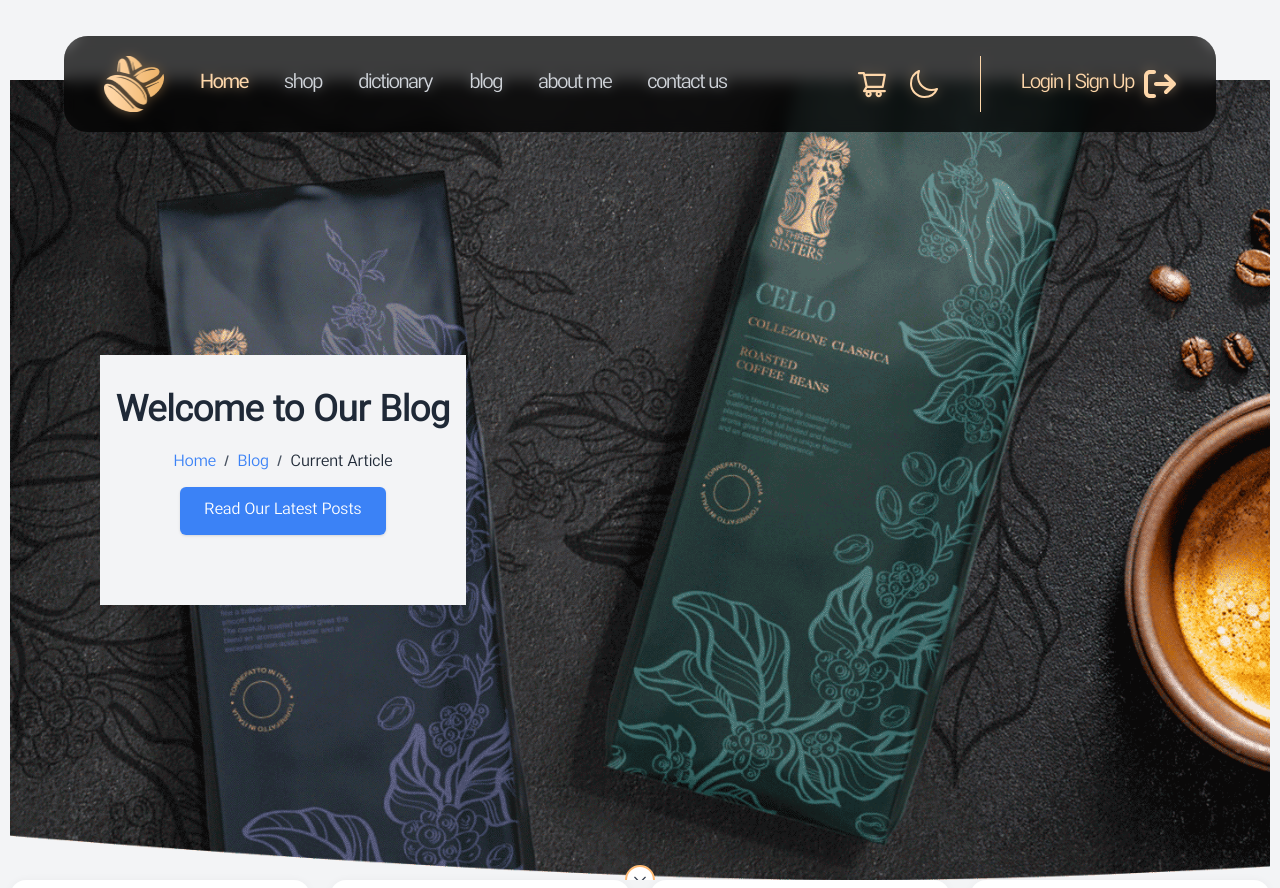
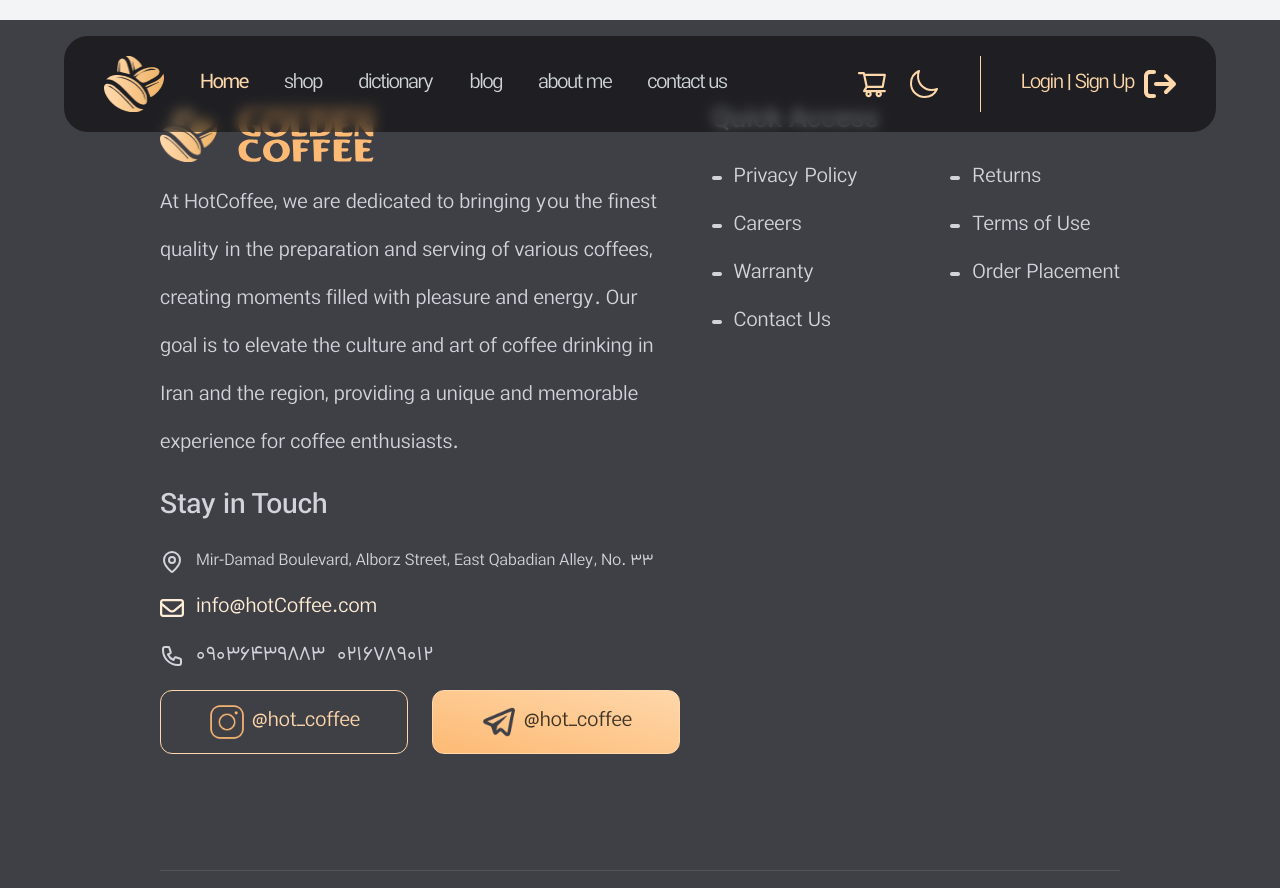
Before and after one commit to alirezatalebizadeh/blog-shopping, a Next.js app: page /blog in a window 1280 px wide. Shown: the top 888 px of the page. Built offline with nearby package versions, Linux system fonts and the light colour scheme.

Commit message:
debuging

```diff
--- a/src/app/blog/layout.js
+++ /dev/null
@@ -1,16 +0,0 @@
-import Footer from "@/components/Footer";
-import Navbar from "@/components/Navbar";
-import Blog from "@/components/Blog";
-import HeaderSection from "@/components/HeaderSection";
-
-export default function layout({ children }) {
-  return (
-    <>
-      <Navbar />
-      {/* <HeaderSection /> */}
-      <Blog />
-      {/* {children} */}
-      <Footer />
-    </>
-  );
-}
--- a/src/app/layout.js
+++ b/src/app/layout.js
@@ -1,4 +1,4 @@
-import { Children, Suspense } from "react";
+import {  Suspense } from "react";
 import "./globals.css";
 import LoadingComponent from "@/components/LoadingComponent";
 import ClientWrapper from "./ClientWrapper";
--- a/src/app/loading.js
+++ b/src/app/loading.js
@@ -1,5 +1,16 @@
 import React from "react";
+import Image from "next/image";
 
 export default function Loading() {
-  return "Loading...";
+  return (
+    <div className="fixed left-0 right-0 bottom-0 top-0 bg-gray-100 flex justify-center items-center h-[100vh]">
+      <Image
+        className="w-30 h-30 md:w-[150px] md:h-[150px]"
+        src="/images/app-logo.png"
+        alt="Logo"
+        width={300}
+        height={300}
+      />
+    </div>
+  );
 }
--- a/src/app/login/page.jsx
+++ b/src/app/login/page.jsx
@@ -85,7 +85,7 @@ export default function page() {
             </Link>
             <span>/</span>
             <Link
-              href="/home"
+              href="/"
               className="text-blue-500 font-semibold hover:underline"
             >
               Home
--- a/src/app/signup/page.jsx
+++ b/src/app/signup/page.jsx
@@ -133,7 +133,7 @@ export default function page() {
             </Link>
             <span>/</span>
             <Link
-              href="/home"
+              href="/"
               className="text-blue-500 font-semibold hover:underline"
             >
               Home
--- a/src/components/HeaderSection.jsx
+++ b/src/components/HeaderSection.jsx
@@ -5,51 +5,7 @@ import { GoChevronDown, GoChevronRight } from "react-icons/go";
 export default function HeaderSection() {
   return (
     <>
-      <section className="overflow-hidden relative h-[200px] xs:h-auto xs:aspect-[2/1] md:aspect-auto bg-home-mobile md:bg-home-desktop bg-cover bg-no-repeat bg-[item-top]">
-        <div className="container relative overflow-y-hidden h-[100%] md:min-h-screen flex items-center justify-start md:ml-20">
-          <div className="bg-gray-100 py-10 h-[250px]">
-            <div className="container mx-auto px-4 text-center">
-              <h1 className="text-4xl font-bold text-gray-800 mb-4">
-                Welcome to Our Blog
-              </h1>
-              <nav className="container mx-auto px-4 mb-6">
-                <ol className="flex justify-center text-gray-600 space-x-2">
-                  <li>
-                    <a href="/" className="text-blue-500 hover:text-blue-700">
-                      Home
-                    </a>
-                  </li>
-                  <li>/</li>
-                  <li>
-                    <a
-                      href="/blog"
-                      className="text-blue-500 hover:text-blue-700"
-                    >
-                      Blog
-                    </a>
-                  </li>
-                  <li>/</li>
-                  <li className="text-gray-800">Current Article</li>
-                </ol>
-              </nav>
 
-              <Link
-                href="#"
-                className="bg-blue-500 text-white px-6 py-3 rounded-md shadow hover:bg-blue-600 transition duration-300"
-              >
-                Read Our Latest Posts
-              </Link>
-            </div>
-          </div>
-        </div>
-        <svg className="w-[100px] h-11 absolute left-0 right-0 bottom-2 mx-auto translate-y-1/2 hidden md:inline-block text-gray-100 dark:text-zinc-800">
-          <use href="#curve"></use>
-        </svg>
-
-        <div className="hidden md:flex items-center justify-center bg-white w-[30px] h-[30px] absolute left-0 right-0 bottom-0 mx-auto translate-y-1/2 dark:text-white border-2 border-orange-300 rounded-full">
-          <GoChevronDown className="w-5 h-5 text-gray-700 dark:text-white" />
-        </div>
-      </section>
     </>
   );
 }
```
